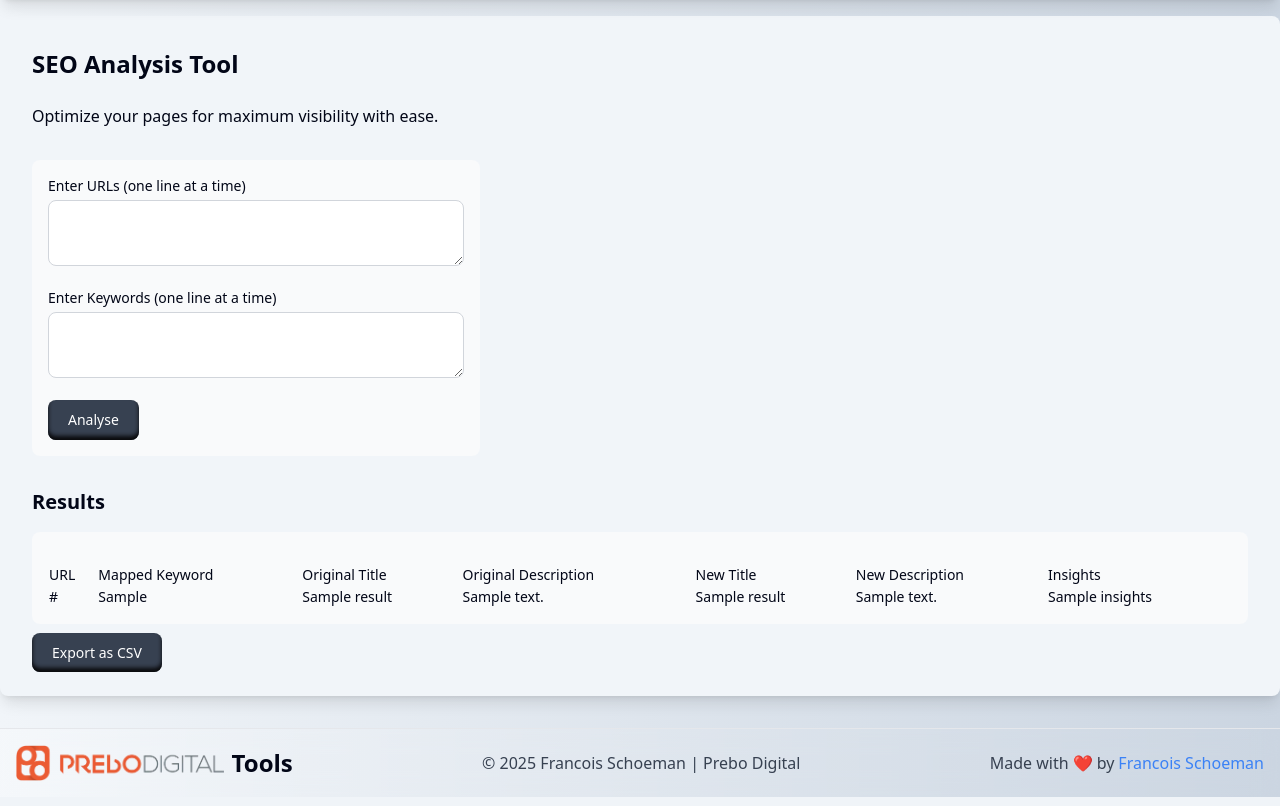
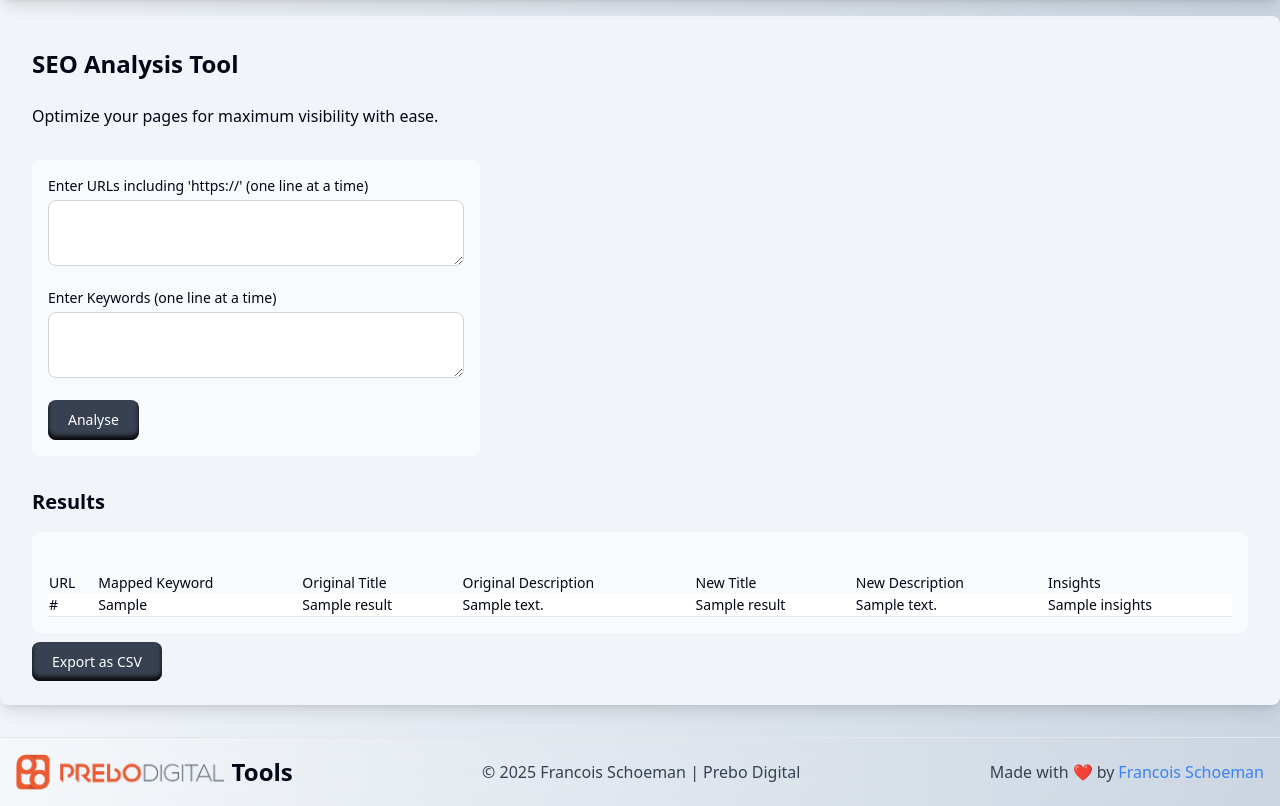
Before and after one commit to FrancoisSchoeman/PreboTools, a Django app: template templates/keyword_analyser/index.html in a window 1280 px wide. Shown: the part 105-911 px from the top of the page. Run offline with Django 5.2, Linux system fonts and the light colour scheme; the template is opened without the code that fills it: most values are stand-ins (such as "Sample title", 1, 10 or a date in 2020); style sheets or scripts are compiled from the project's sources; parts of the project's set-up code (start-up, migrations or seed data) failed here and were passed over; some libraries are stand-ins or nearby versions.

Commit message:
Validate URLs to ensure they start with 'https://' and update UI prompts; enforce character limits for SEO meta title and description.

```diff
--- a/keyword_analyser/utils/openai_integration.py
+++ b/keyword_analyser/utils/openai_integration.py
@@ -144,6 +144,7 @@
                                     {formatted_autocomplete}
 
                                     The output must strictly follow the format above. Do not change the structure or naming of the sections. Ensure the insights are meaningful and concise, highlighting how users search for services related to the keyword. Observe patterns in the search behaviour to inform optimisation and new meta titles and descriptions and even how the body content must be positioned due to these patterns and observations.
+                                    The new meta title may not be longer than 60 characters, and the new meta description may not be longer than 160 characters. Do not use the pipe symbol (|) in the meta title or description, rather use hyphens (-).
                                 """,
                 },
             ],
--- a/templates/keyword_analyser/index.html
+++ b/templates/keyword_analyser/index.html
@@ -19,7 +19,9 @@
                 <form id="keyword-analyser-form" method="POST" name="keyword-analyser-form">
                     {% csrf_token %}
                     <div class="mb-4">
-                        <label for="urls" class="block text-sm font-medium">Enter URLs (one line at a time)</label>
+                        <label for="urls" class="block text-sm font-medium">Enter URLs including 'https://' (one line at
+                            a
+                            time)</label>
                         <textarea id="urls" name="urls"
                             class="mt-1 p-2 border border-gray-300 rounded-lg w-full text-blue-900" required></textarea>
                     </div>
@@ -41,7 +43,7 @@
             <div class="mt-8">
                 <h2 class="text-xl font-bold mb-4">Results</h2>
                 <div class="p-4 rounded-lg bg-gray-50 dark:bg-gray-700">
-                    <div class="mt-4">
+                    <div class="mt-4 overflow-x-auto">
                         <table class="mt-2 w-full">
                             <thead>
                                 <tr>
@@ -56,7 +58,8 @@
                             </thead>
                             <tbody>
                                 {% for result in results %}
-                                <tr>
+                                <tr
+                                    class="odd:bg-white odd:dark:bg-gray-900 even:bg-gray-50 even:dark:bg-gray-800 border-b dark:border-gray-700 border-gray-200">
                                     <td class="text-sm">{{ result.url }}</td>
                                     <td class="text-sm">{{ result.mapped_keyword }}</td>
                                     <td class="text-sm">{{ result.meta_title }}</td>
```
Also changed, not shown: keyword_analyser/views.py (+8 -0 lines).
